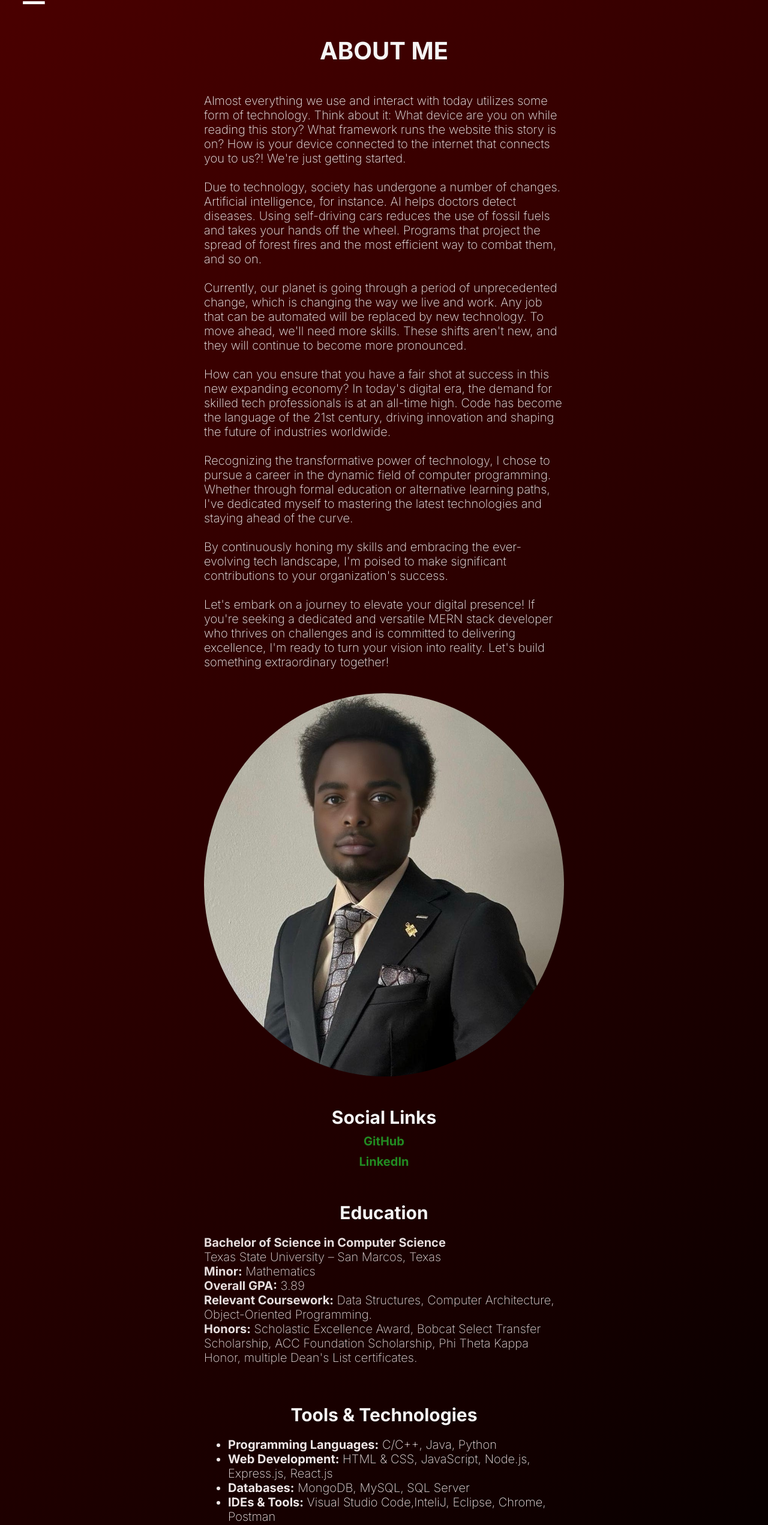
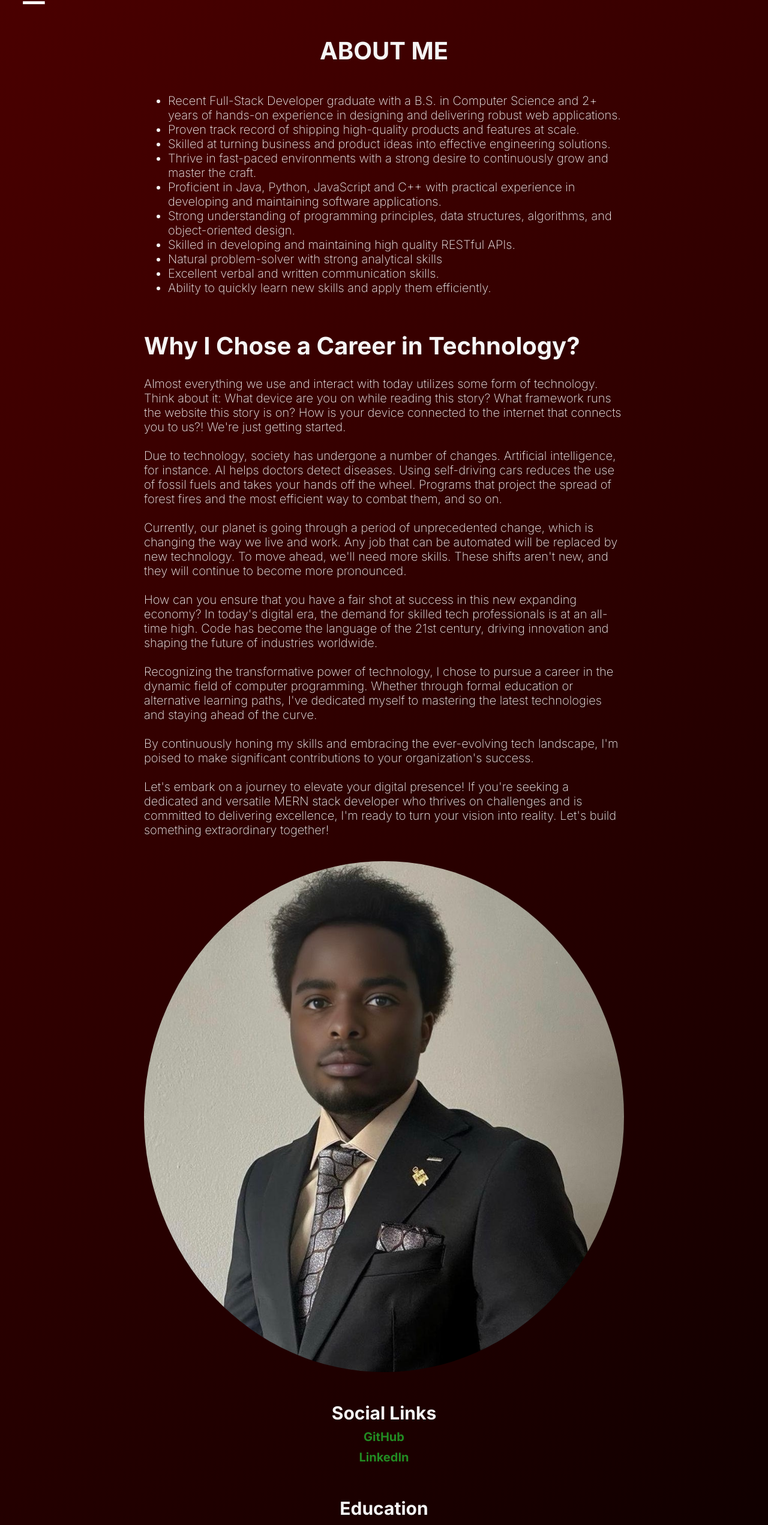
Before and after one commit to Jaycee90/portifolio, a React (Create React App) app in the folder client/: page /about in a window 1280 px wide. Shown: the part 60-2603 px from the top of the page at 60% size. Built offline with nearby package versions, Linux system fonts and the light colour scheme.

Commit message:
continous integretion

```diff
--- a/client/src/components/About.js
+++ b/client/src/components/About.js
@@ -9,7 +9,25 @@ function About() {
     <div>
         <div className="profile-container">
             <h1>ABOUT ME</h1>
+            <div className='profile-details'>
+                <p>
+                    <ul>
+                        <li>Recent Full-Stack Developer graduate with a B.S. in Computer Science and 2+ years of hands-on experience in designing and delivering robust web applications. </li>
+                        <li>Proven track record of shipping high-quality products and features at scale.</li>
+                        <li>Skilled at turning business and product ideas into effective engineering solutions.</li>
+                        <li>Thrive in fast-paced environments with a strong desire to continuously grow and master the craft.</li>
+                        <li>Proficient in Java, Python, JavaScript and C++ with practical experience in developing and maintaining software applications.</li>
+                        <li>Strong understanding of programming principles, data structures, algorithms, and object-oriented design.</li>
+                        <li>Skilled in developing and maintaining high quality RESTful APIs.</li>
+                        <li>Natural problem-solver with strong analytical skills </li>
+                        <li>Excellent verbal and written communication skills.</li>
+                        <li>Ability to quickly learn new skills and apply them efficiently.</li>
+                    </ul>
+
+                </p>
+            </div>
             <div className="profile-details">
+                <h1>Why I Chose a Career in Technology?</h1>
 
                 <p>
                     Almost everything we use and interact with today utilizes some form of technology.
@@ -56,21 +74,29 @@ function About() {
                     Texas State University – San Marcos, Texas<br />
                     <strong>Minor:</strong> Mathematics<br />
                     <strong>Overall GPA:</strong> 3.89<br />
-                    <strong>Relevant Coursework:</strong> Data Structures, Computer Architecture, Object-Oriented Programming.<br />
-                    <strong>Honors:</strong> Scholastic Excellence Award, Bobcat Select Transfer Scholarship, ACC Foundation Scholarship, Phi Theta Kappa Honor, multiple Dean's List certificates.
+                    <strong>Relevant Coursework:</strong> Data Structures and Algorithms, Computer Architecture, Object-Oriented Programming, Software Engineering, Database.<br />
+                    <strong>Honors:</strong> Scholastic Excellence Award, Bobcat Select Transfer Scholarship, ACC Foundation Scholarship, Phi Theta Kappa Honor, Dean's List certificates.
                 </p>
             </div>
 
             <div className="tools-section">
               <h2>Tools & Technologies</h2>
               <ul className="tools-list">
-                <li><strong>Programming Languages:</strong> C/C++, Java, Python</li>
-                <li><strong>Web Development:</strong> HTML & CSS, JavaScript, Node.js, Express.js, React.js</li>
-                <li><strong>Databases:</strong> MongoDB, MySQL, SQL Server</li>
-                <li><strong>IDEs & Tools:</strong> Visual Studio Code,InteliJ, Eclipse, Chrome, Postman</li>
-                <li><strong>Other Tools:</strong> MongoDB Atlas, Compass, Git, Bitbucket, Jira, Jenkins</li>
+                <li><strong>Programming Languages:</strong>Java, Python, C++</li>
+                <li><strong>Frameworks & Libraries:</strong> Spring Boot, Django, React, Bootstrap, Node.js</li>
+                <li><strong>Web Development:</strong> HTML5 & CSS, JavaScript, Express.js, React.js</li>
+                <li><strong>Databases:</strong> MongoDB, MySQL</li>
+                <li><strong>Development Tools: :</strong> Visual Studio Code, IntelliJ, Eclipse, Postman, Chrome, CI/CD, Git, GitHub, Bitbucket, Junit, Jenkins, Jest, Jira</li>
                 <li><strong>Methodologies:</strong> Agile (Scrum), Sprint Planning, Agile Project Management</li>
               </ul>
+            </div>
+
+            <div className='tools-section'>
+                <h2>Career Goals</h2>
+                <ul>
+                    <li>Passionate about working in high-tech and innovative industries.</li>
+                    <li>Eager to continuously learn and adapt to new technologies and advancements in the field.</li>
+                </ul>
             </div>
 
         </div>
--- a/client/src/mycss/About.css
+++ b/client/src/mycss/About.css
@@ -6,7 +6,6 @@
   margin-top: 80px;
   color: whitesmoke;
   font-size: 20px;
-  /* border: solid; */
 }
 
 .profile-details,
@@ -15,7 +14,7 @@
 .profile-education,
 .tools-section {
   width: 100%;
-  max-width: 600px; /* Adjust max-width as needed */
+  max-width: 800px; /* Adjust max-width as needed */
   margin-bottom: 20px;
   /* border: solid; */
 }
--- a/client/src/mycss/Projects.css
+++ b/client/src/mycss/Projects.css
@@ -19,7 +19,7 @@
 .project-card h3 {
     font-weight: bold; /* Make project title bold */
     margin-bottom: 10px; /* Add space below the title */
-    color: whitesmoke;
+    color: gold;
 }
 
 .project-card img {
@@ -51,7 +51,7 @@
     height: 4px;
     bottom: -3px;
     left: 0;
-    background-color: green;
+    background-color: goldenrod;
     visibility: hidden;
     transform: scaleX(0);
     transition: all 0.3s ease-in-out;
@@ -62,7 +62,7 @@
     transform: scaleX(1);
 }
 
-.project-card:hover{
+.project-card:hover {
     border-radius: 40px;
     background-color: #2F4F4F;
 }
@@ -71,6 +71,14 @@
     text-align: center; /* Center align the text */
     font-size: 32px; /* Adjust font size for smaller screens */
     margin-top: 20px; /* Reduce top margin for smaller screens */
-    color: whitesmoke;
+    color: gold;
     margin-top: 110px;
 }
+
+/* Media query for small screens */
+@media (max-width: 600px) {
+    .project-card {
+        width: calc(100% - 20px); /* Set width of each project card to full width */
+        margin: 10px 0; /* Adjust margins for better spacing */
+    }
+}
```
